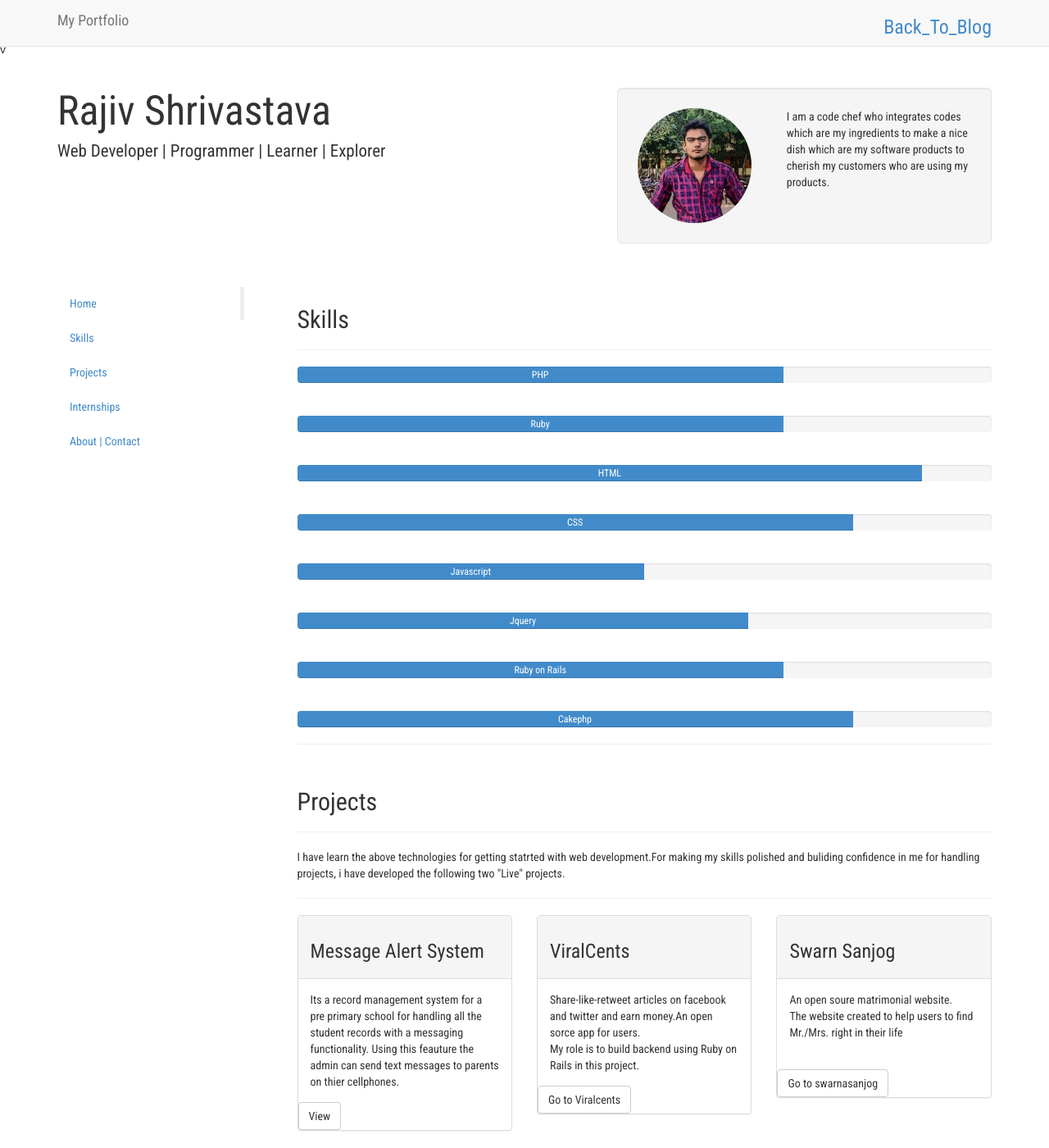
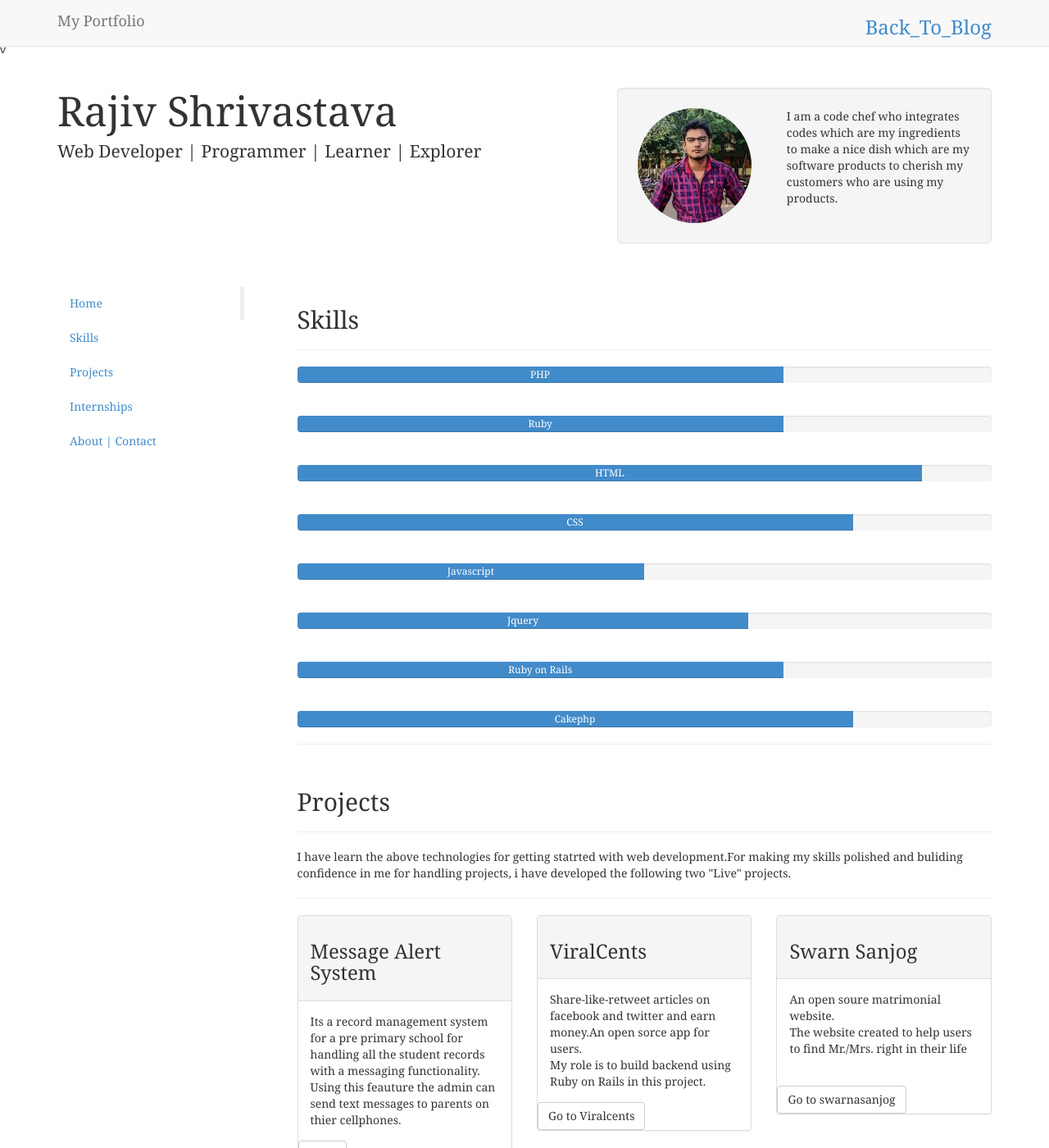
Before and after one commit to rajiv-shrivastava/rajiv-shrivastava.github.io, a Jekyll site: the page built from personal/index.html, in a window 1280 px wide and 1400 px high. Shown: the whole window at 82% size. Built offline with Jekyll 4.4.1, drawn with Linux system fonts in a browser that asks for light colours; nearby versions of some CDN libraries.

Commit message:
Update index.html

```diff
--- a/personal/index.html
+++ b/personal/index.html
@@ -24,7 +24,7 @@ permalink: /personal/
 
   <link href='https://fonts.googleapis.com/css?family=Roboto+Condensed' rel='stylesheet' type='text/css'>
 
-<style type="text/css"> *{font-family: 'Roboto Condensed', sans-serif;}</style>
+<style type="text/css"> *{font-family: 'Georgia', sans-serif;}</style>
   </head>
 
   <body>
```
